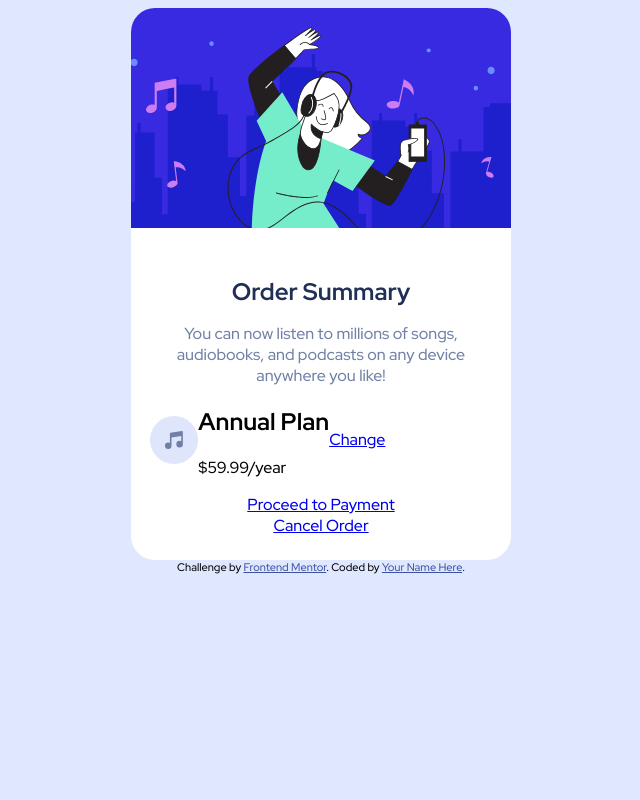
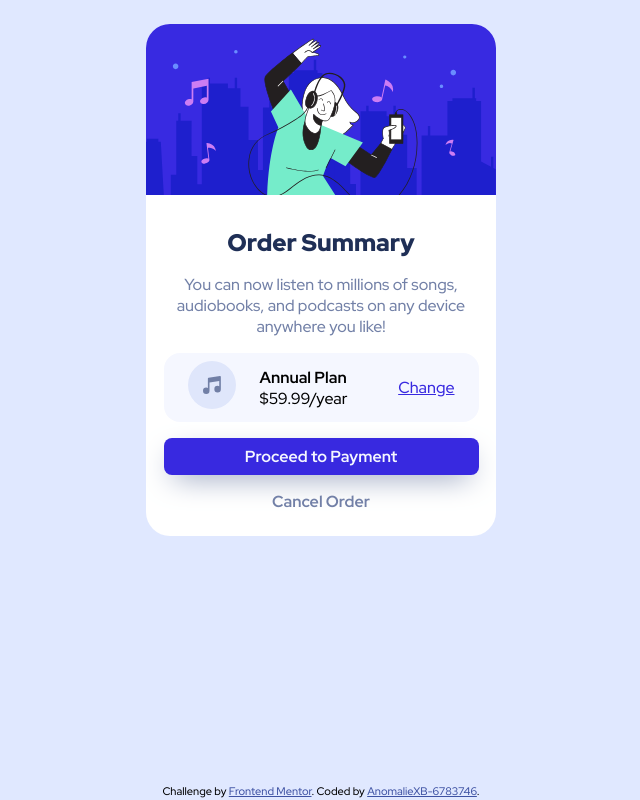
Before and after one commit to AnomalieXB-6783746/OrderSummary, a plain HTML site: page index.html in a window 1280 px wide. Shown: the whole page, without its empty margins (319-959 px from the left). Drawn offline with Linux system fonts and the light colour scheme.

Commit message:
implemented main part

```diff
--- /dev/null
+++ b/css/attribution.css
@@ -0,0 +1,9 @@
+.attribution {
+    font-size: 11px;
+    text-align: center;
+    height: 1rem;
+}
+
+.attribution a {
+    color: hsl(228, 45%, 44%);
+}
--- a/css/main.css
+++ b/css/main.css
@@ -8,9 +8,19 @@
     --clr-dark-blue: hsl(223, 47%, 23%);
 }
 
+/**************
+    General
+***************/
+
 * {
     box-sizing: border-box;
     font-family: 'Red Hat Display', sans-serif;;
+}
+
+/* needed to get the attribution sticky to the bottom */
+html, body {
+    height: 100%;
+    margin: 0;
 }
 
 body {
@@ -18,10 +28,25 @@ body {
     flex-direction: column;
     align-items: center;
     background-color: var(--clr-pale-blue);
+    margin: 0;
 }
 
+
+.content {
+    display: flex;
+    justify-content: center;
+    /* height & margin needed to get the attribution sticky */
+    min-height: 100%;
+    margin-bottom: -1rem;
+    align-items: flex-start
+}
+
+/**************
+  Main subject
+***************/
+
 .card {
-    width: 30%;
+    width: 25%;
     background-color: white;
     padding-bottom: 1.5rem;
     border-radius: 1.5rem;
@@ -29,6 +54,19 @@ body {
     display: flex;
     flex-direction: column;
     align-items: center;
+    margin-top: 1.5rem;
+    margin-bottom: 1rem;
+    min-width: 350px;
+}
+
+.card > img {
+    width: 100%;
+}
+
+.card > h1 {
+    margin: 2rem 0 1rem 0;
+    color: var(--clr-dark-blue);
+    font-weight: 900;
 }
 
 .card > p {
@@ -36,17 +74,75 @@ body {
     text-align: center;
     margin: 0;
     color: var(--clr-desaturated-blue);
+    font-weight: 500;
 }
 
+/* the plan itself */
 .plan {
     width: 90%;
     display: flex;
     flex-direction: row;
     align-items: center;
     justify-content: left;
+    background-color: var(--clr-very-pale-blue);
+    border-radius: 1rem;
+    padding: 0.5rem 1.5rem;
+    margin-top: 1rem;
 }
 
-.card > h1 {
-    margin: 3rem 0 1rem 0;
+.plan img {
+    flex-grow: 1;
+    height: 3rem;
+}
+
+.plan > a {
+    flex-grow: 1;
+    text-align: right;
+}
+
+.plan-definition {
+    flex-grow: 2;
+    margin-left: 1.5rem;
+}
+
+.plan-definition > * {
+    margin: 0;
+    font-size: 16px;
+}
+
+.change {
+    color: var(--clr-bright-blue);
+}
+
+.change:hover {
+    color: var(--clr-desaturated-blue);
+    text-decoration: none;
+}
+
+.proceed {
+    background-color: var(--clr-bright-blue);
+    width: 90%;
+    border-radius: 0.5rem;
+    text-align: center;
+    padding: 0.5rem 0;
+    text-decoration: none;
+    color: var(--clr-very-pale-blue);
+    margin-top: 1rem;
+    margin-bottom: 1rem;
+    box-shadow: 0 10px 30px -10px var(--clr-desaturated-blue);
+    font-weight: 700;
+}
+
+.proceed:hover {
+    background-color: hsl(245, 33%, 52%);
+}
+
+.cancel {
+    text-decoration: none;
+    color: var(--clr-desaturated-blue);
+    font-weight: 700;
+}
+
+.cancel:hover {
     color: var(--clr-dark-blue);
 }
--- a/index.html
+++ b/index.html
@@ -7,39 +7,34 @@
 
     <link rel="icon" type="image/png" sizes="32x32" href="./images/favicon-32x32.png">
     <link rel="stylesheet" href="css/main.css">
+    <link rel="stylesheet" href="css/attribution.css">
     <title>Frontend Mentor | Order summary card</title>
-
-    <!-- Feel free to remove these styles or customise in your own stylesheet 👍 -->
-    <style>
-        .attribution {
-            font-size: 11px;
-            text-align: center;
-        }
-
-        .attribution a {
-            color: hsl(228, 45%, 44%);
-        }
-    </style>
 </head>
 <body>
+<div class="content">
     <section class="card">
         <img src="./images/illustration-hero.svg" alt="Hero dancing to music">
         <h1>Order Summary</h1>
         <p>You can now listen to millions of songs, audiobooks, and podcasts on any device anywhere you like!</p>
         <div class="plan">
+            <div>
                 <img src="./images/icon-music.svg" alt="Music note">
+            </div>
             <div class="plan-definition">
                 <h2>Annual Plan</h2>
                 <p>$59.99/year</p>
             </div>
-        <a href="#">Change</a>
+            <div>
+                <a class="change" href="#">Change</a>
             </div>
-    <a href="#">Proceed to Payment</a>
-    <a href="#">Cancel Order</a>
+        </div>
+        <a class="proceed" href="#">Proceed to Payment</a>
+        <a class="cancel" href="#">Cancel Order</a>
     </section>
+</div>
 <div class="attribution">
     Challenge by <a href="https://www.frontendmentor.io?ref=challenge" target="_blank">Frontend Mentor</a>.
-    Coded by <a href="#">Your Name Here</a>.
+    Coded by <a href="https://github.com/AnomalieXB-6783746">AnomalieXB-6783746</a>.
 </div>
 </body>
 </html>
```
Lines whose indentation alone changed are shown as unchanged.
